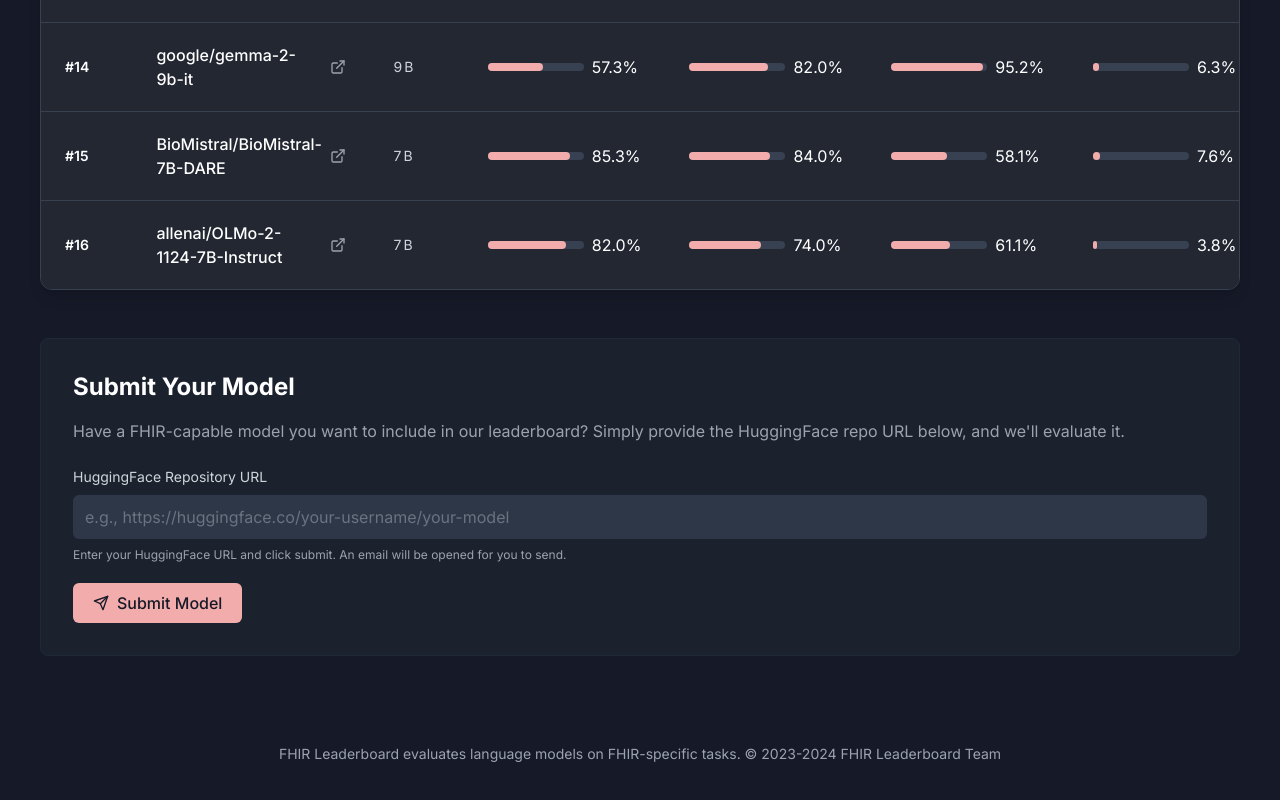
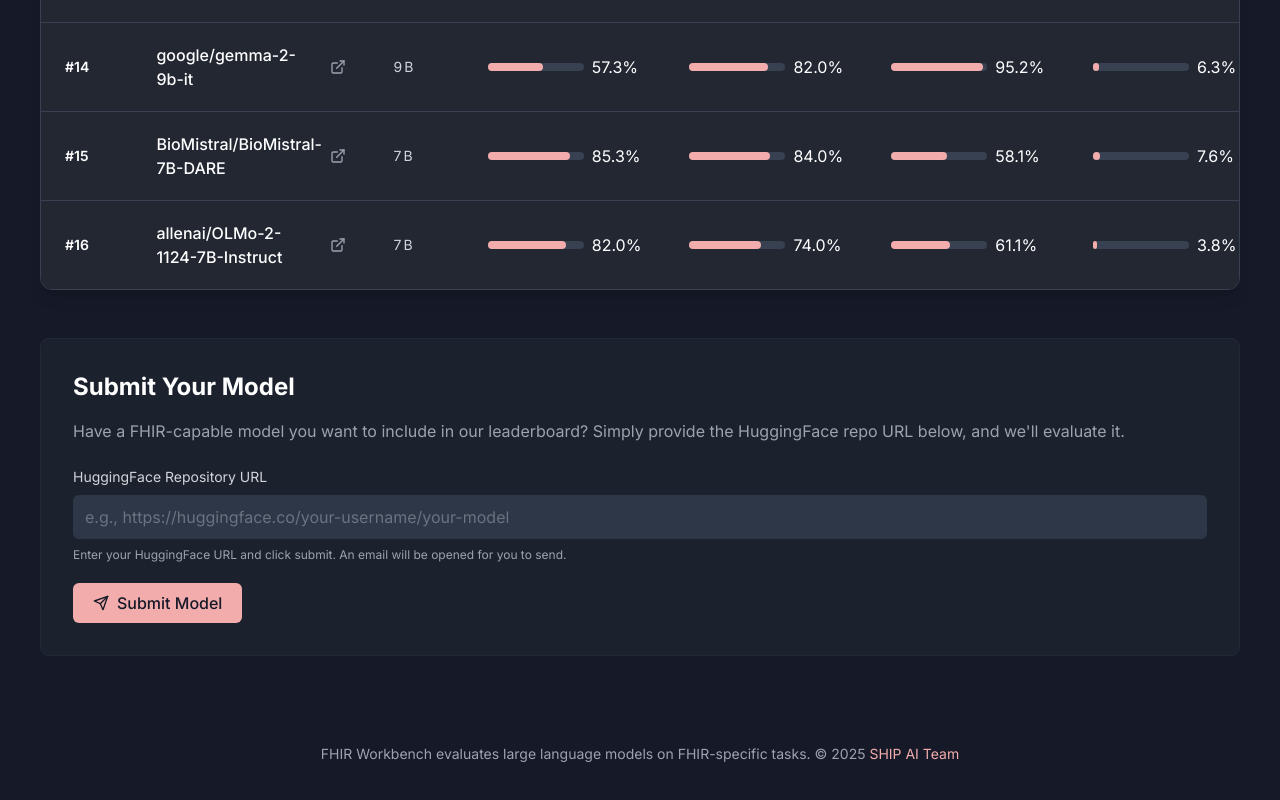
Before and after one commit to AhmedIdr/fhir-workbench, a Next.js app: page / in a window 1280 px wide. Shown: the part 1540-2340 px from the top of the page. Built offline with nearby package versions, Linux system fonts and the light colour scheme.

Commit message:
change footer

```diff
--- a/src/app/page.tsx
+++ b/src/app/page.tsx
@@ -49,8 +49,8 @@
 
       <footer className="w-full max-w-[2000px] mx-auto px-6 lg:px-10 mt-16 py-6 text-center text-gray-400 text-sm">
         <p>
-          FHIR Leaderboard evaluates language models on FHIR-specific tasks.
-          © 2023-2024 FHIR Leaderboard Team
+          FHIR Workbench evaluates large language models on FHIR-specific tasks.
+          © 2025 <a href="https://ship-ai.ikim.nrw/" target="_blank" rel="noopener noreferrer" className="text-[#f2acac] hover:underline">SHIP AI Team</a>
         </p>
       </footer>
     </main>
```
